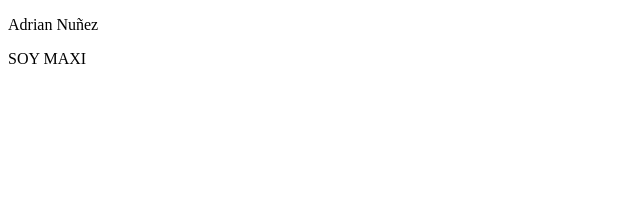
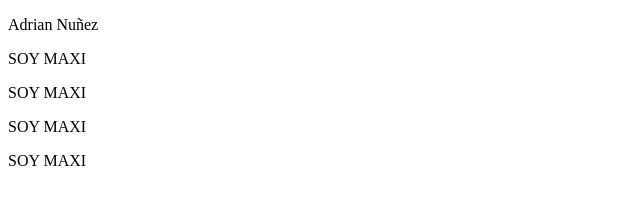
Before and after one commit to SoyAndriu/TablasHtml, a plain HTML site: page index.html in a window 1280 px wide. Shown: the whole page, without its empty margins (0-640 px from the left). Drawn offline with Linux system fonts and the light colour scheme.

Commit message:
Update index.html
maxi hizo mas cambios

```diff
--- a/index.html
+++ b/index.html
@@ -8,5 +8,8 @@
 <body>
     <p>Adrian Nuñez</p>
     <p>SOY MAXI</p>
+    <p>SOY MAXI</p>
+    <p>SOY MAXI</p>
+    <p>SOY MAXI</p>
 </body>
 </html>
```
